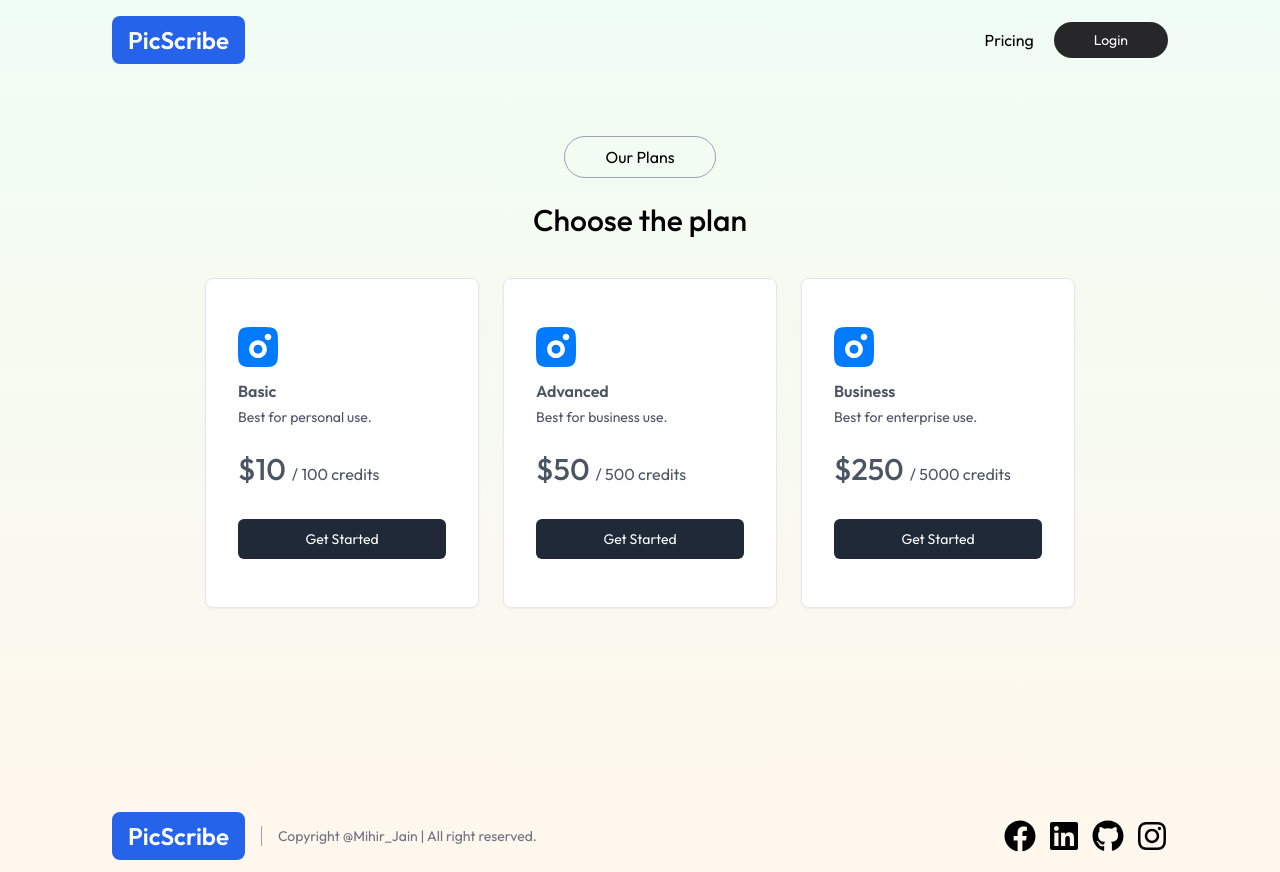
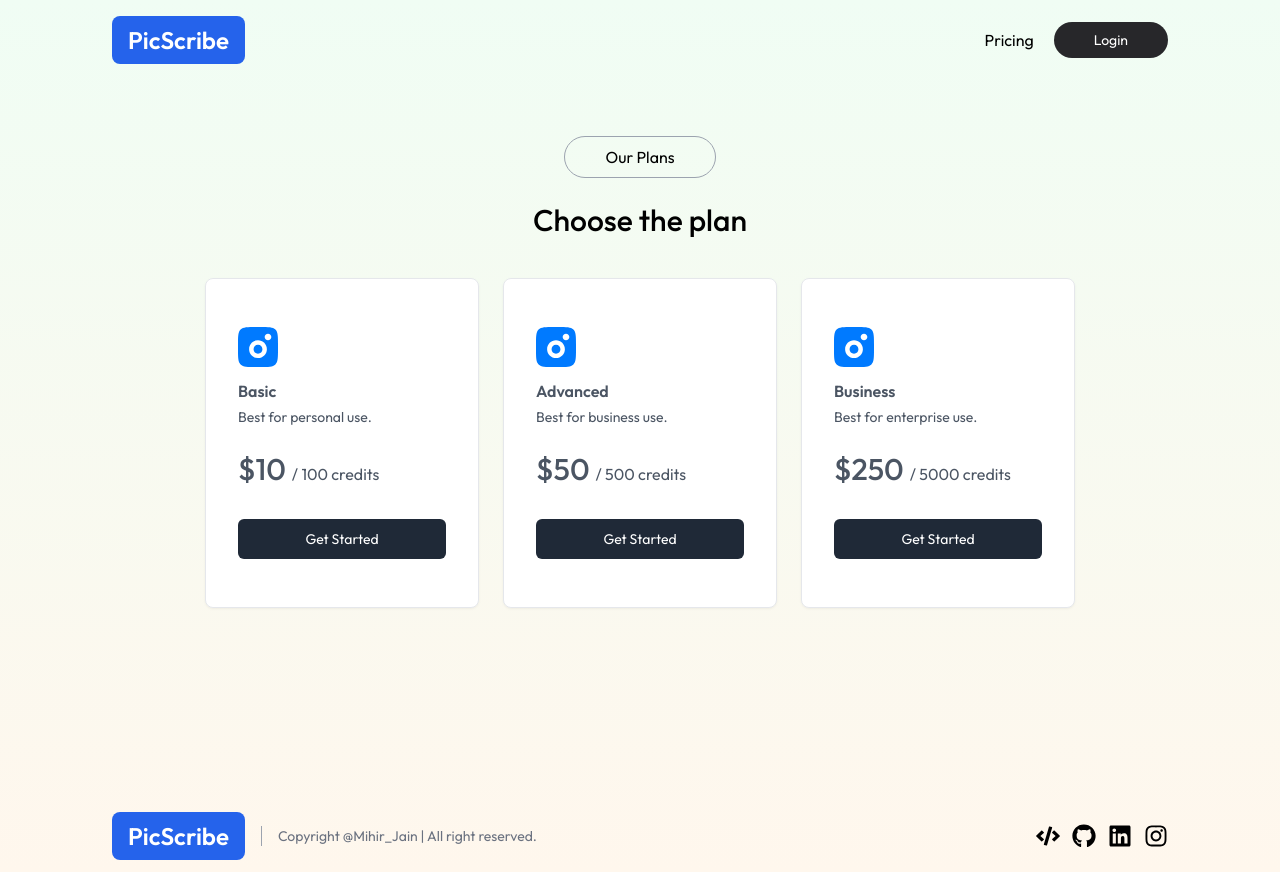
Before and after one commit to imihirjain/generate_image, a React (Vite) app in the folder client/: page /buy in a window 1280 px wide. Built offline with nearby package versions, Linux system fonts and the light colour scheme; no server answers.

Commit message:
footer change done

```diff
--- a/client/src/components/Footer.jsx
+++ b/client/src/components/Footer.jsx
@@ -1,8 +1,8 @@
-import { assets } from "../assets/assets";
-import { FaFacebook } from "react-icons/fa";
+import { FaCode } from "react-icons/fa";
 import { FaLinkedin } from "react-icons/fa";
 import { FaGithub } from "react-icons/fa";
 import { FaInstagram } from "react-icons/fa";
+import { Link } from "react-router-dom";
 const Footer = () => {
   return (
     <div className="flex items-center justify-between gap-4 py-3 mt-20">
@@ -16,11 +16,23 @@ const Footer = () => {
 
       <div className="flex gap-3">
         {/* <img src={assets.facebook_icon} width={35} alt="" /> */}
-        <FaFacebook className="w-8 h-8" />
+
+        <Link to="https://leetcode.com/u/imihirjain/" target="blank">
+          <FaCode className="size-6" />
+        </Link>
+        <Link to="https://github.com/imihirjain" target="blank">
+          <FaGithub className="size-6" />
+        </Link>
+        <Link
+          to="http://www.linkedin.com/in/mihir-jain-583633213"
+          target="blank"
+        >
+          <FaLinkedin className="size-6" />
+        </Link>
         {/* <img src={assets.instagram_icon} width={35} alt="" /> */}
-        <FaLinkedin className="w-8 h-8" />
-        <FaGithub className="w-8 h-8" />
-        <FaInstagram className="w-8 h-8" />
+        <Link to="https://www.instagram.com/imihirjain/" target="blank">
+          <FaInstagram className="size-6" />
+        </Link>
 
         {/* <img src={assets.github} width={35} alt="" /> */}
       </div>
```
